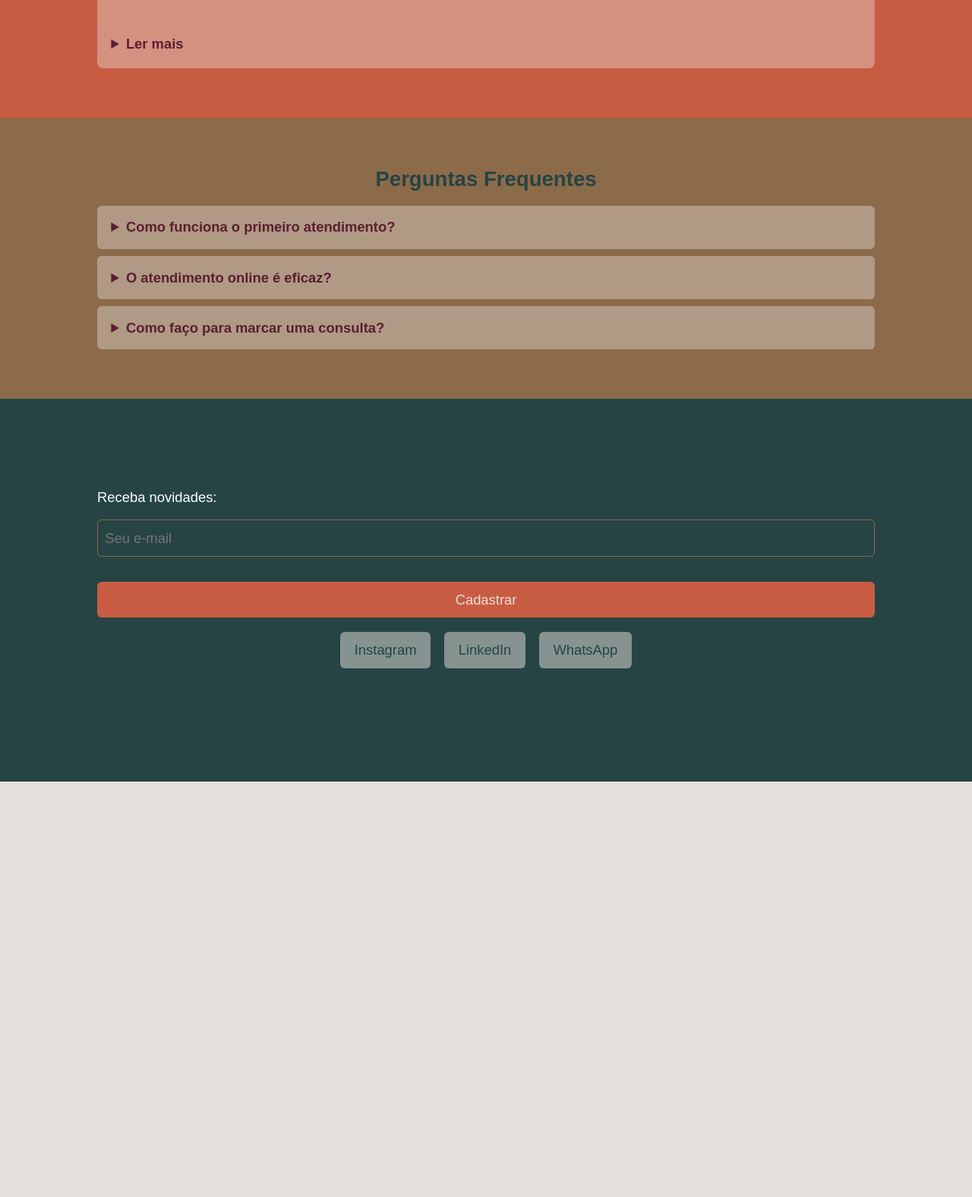
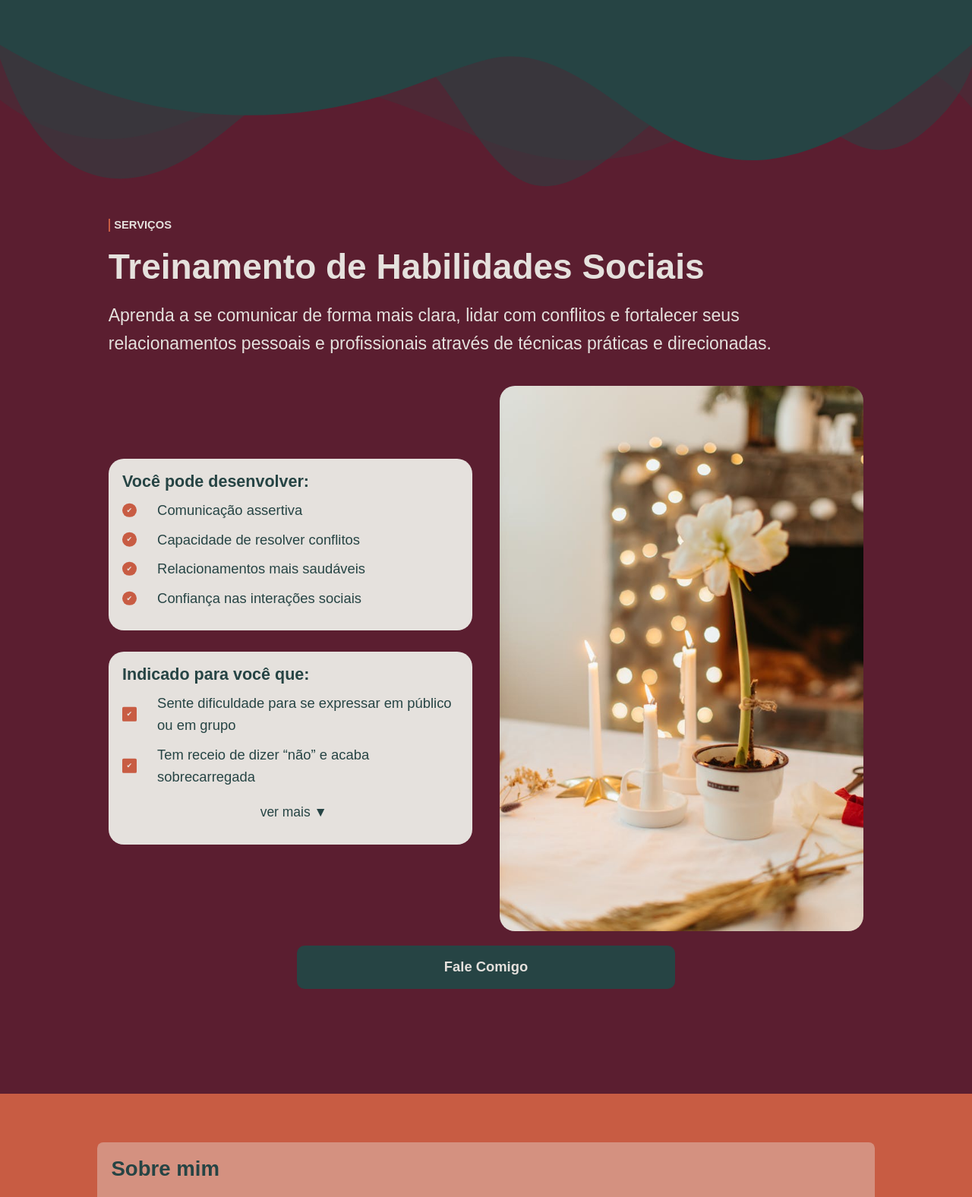
Before and after one commit to VictorMelkor/kamyllabalduino, a plain HTML site: page index.html in a window 1280 px wide. Shown: the part 2303-3879 px from the top of the page at 76% size. Before the commit the page ends 3332 px from the top, so only its background shows below. Drawn offline with Linux system fonts and the light colour scheme.

Commit message:
feat: seção serviços completa para revisão

```diff
--- a/assets/css/services.css
+++ b/assets/css/services.css
@@ -9,6 +9,17 @@
     padding: 4rem 1rem 6rem;
     padding-top: 6rem;
 }
+
+#servicos2 {
+    position: relative;
+    background-color: var(--color-wine);
+    color: var(--color-bg);
+    width: 100%;
+    padding: 4rem 1rem 6rem;
+    padding-top: 10rem;
+}
+
+
 
 .servicos-categoria {
     font-size: 0.8rem;
@@ -55,17 +66,31 @@
     gap: 1rem;
 }
 
+.servicos-direita img {
+    width: 100%;
+    height: auto;
+    max-width: 500px;
+    border-radius: 20px;
+    object-fit: cover; /* mantém proporção e corta excesso */
+}
+
 /* Mobile: botão antes da imagem */
-.services-buttons {
-    order: -1; /* botão sobe acima da imagem */
+.services-buttons,
+.services-buttons2 {
+    order: -1;
     width: 100%;
     display: flex;
     justify-content: center;
 }
 
-/* Imagem mantém order padrão (0) */
-.servicos-imagem {
-    order: 0;
+.services-buttons .cta-whatsapp {
+    background-color: var(--color-terra-cotta);
+
+}
+
+.services-buttons2 .cta-whatsapp {
+    background-color: var(--color-dark-teal);
+
 }
 
 /* Cards */
@@ -126,9 +151,6 @@
     border-radius: 10%;
 }
 
-.servicos-imagem {
-    order: 0;
-}
 /* =========================
    CARD COLAPSÁVEL MOBILE
 ========================= */
@@ -203,63 +225,52 @@
     transform: rotate(180deg);
 }
 
-/* =========================
-   BOTOES MOBILE
-========================= */
-.services-buttons .cta-whatsapp {
-    background-color: var(--color-terra-cotta);
-    margin-bottom: 1rem;
+.custom-shape-divider-top-1757465801 {
+    position: absolute;
+    top: 0;
+    left: 0;
+    width: 100%;
+    overflow: hidden;
+    line-height: 0;
 }
 
-    .services-buttons {
-    order: -1;
-    width: 100%;
-    display: flex;
-    justify-content: center;
-    }
+.custom-shape-divider-top-1757465801 svg {
+    position: relative;
+    display: block;
+    width: calc(300% + 1.3px);
+    height: 214px;
+}
+
+.custom-shape-divider-top-1757465801 .shape-fill {
+    fill: var(--color-dark-teal);
+}
 
 /* =========================
    MEDIA QUERIES
 ========================= */
 
-/* Tablets e acima 768px+ */
+/* Tablets 768px+ */
 @media (min-width: 768px) {
     .servicos-grid {
         display: grid;
-        grid-template-columns: 1fr 1fr; /* coluna esquerda: conteúdo, coluna direita: imagem + botão */
+        grid-template-columns: 1fr 1fr;
         gap: 2rem;
-        align-items: start;
-    }
-
-    .servicos-conteudo {
-        grid-column: 1;
-    }
-
-    /* Coluna direita: imagem + botão */
-    .servicos-direita {
-        grid-column: 2;
-        display: flex;
-        flex-direction: column; /* imagem acima do botão */
-        align-items: flex-end;
-        gap: 1rem;
+        align-items: center;
     }
 
     .servicos-direita img {
-        width: 100%;
         max-width: 400px;
-        border-radius: 20px;
     }
 
-    /* Botão centralizado abaixo da imagem */
     .services-buttons {
         justify-content: center;
         margin-top: 1.5rem;
         order: 1;
     }
 
-    .servicos-imagem {
-        order: 0;
-        max-width: 400px;
+    .services-buttons .cta-whatsapp,
+    .services-buttons2 .cta-whatsapp {
+        width: 90%;
     }
 }
 
@@ -277,14 +288,8 @@
         font-size: 1.125rem;
     }
 
-    .servicos-direita {
-        justify-content: center;
-    }
-
     .servicos-direita img {
-        width: 70%;
         max-width: 500px;
-        margin: auto auto;
     }
 }
 
@@ -299,6 +304,12 @@
     }
 
     .servicos-direita img {
+        width: 100%;
         max-width: 500px;
     }
+
+    .services-buttons .cta-whatsapp,
+    .services-buttons2 .cta-whatsapp {
+        width: 50%;
+    }
 }
--- a/index.html
+++ b/index.html
@@ -160,16 +160,11 @@
                         </article>
 
                         <article class="card card-grande collapsible-card">
-                            <!-- Título do card -->
                             <h3>Indicado para você que:</h3>
-
-                            <!-- Preview da lista: 2 itens visíveis + 1 parcialmente transparente -->
                             <ul class="services-preview">
                                 <li>Está se sentindo ansiosa, desmotivada ou sobrecarregada</li>
                                 <li>Vive em ciclos de autosabotagem ou repete padrões que trazem sofrimento</li>
                             </ul>
-
-                            <!-- Lista completa escondida inicialmente -->
                             <ul class="services-hidden">
                                 <li>Tem dificuldades nos relacionamentos (amorosos, familiares, sociais)</li>
                                 <li>Está passando por momentos de transição ou decisões importantes</li>
@@ -180,8 +175,6 @@
                                 <li>Quer se conhecer com profundidade e mudar com consistência</li>
                                 <li>Vive com Transtornos de Personalidade ou suspeita que possa ter</li>
                             </ul>
-
-                            <!-- Botão para expandir/colapsar -->
                             <button class="collapsible-toggle" aria-expanded="false">
                                 <span class="arrow"> ver mais ▼</span>
                             </button>
@@ -192,21 +185,103 @@
                     <div class="servicos-direita">
                         <div class="servicos-imagem">
                             <picture>
-                                <!-- Para desktop -->
-                                <source srcset="assets/images/services-desktop.jpg" media="(min-width: 1200px)">
-                                <!-- Para mobile (fallback) -->
+                                <source srcset="assets/images/services-desktop.jpg" media="(min-width: 2560px)">
                                 <img src="assets/images/services-mobile.jpg" alt="Imagem ilustrativa dos serviços">
                             </picture>
                         </div>
+                    </div>
+                </div>
 
-                        <div class="services-buttons flex flex-wrap gap-sm mt-md">
-                            <a href="https://wa.me/5585988209392" class="cta-whatsapp button" target="_blank">Fale
-                                Comigo</a>
+                <div class="services-buttons flex flex-wrap gap-sm mt-md">
+                    <a href="https://wa.me/5585988209392" class="cta-whatsapp button" target="_blank">Fale
+                        Comigo</a>
+                </div>
+            </div>
+        </section>
+
+        <section id="servicos2">
+            <!-- Shape divider -->
+            <div class="custom-shape-divider-top-1757465801">
+                <svg data-name="Layer 1" xmlns="http://www.w3.org/2000/svg" viewBox="0 0 1200 120"
+                    preserveAspectRatio="none">
+                    <path
+                        d="M0,0V46.29c47.79,22.2,103.59,32.17,158,28,70.36-5.37,136.33-33.31,206.8-37.5C438.64,32.43,512.34,53.67,583,72.05c69.27,18,138.3,24.88,209.4,13.08,36.15-6,69.85-17.84,104.45-29.34C989.49,25,1113-14.29,1200,52.47V0Z"
+                        opacity=".25" class="shape-fill"></path>
+                    <path
+                        d="M0,0V15.81C13,36.92,27.64,56.86,47.69,72.05,99.41,111.27,165,111,224.58,91.58c31.15-10.15,60.09-26.07,89.67-39.8,40.92-19,84.73-46,130.83-49.67,36.26-2.85,70.9,9.42,98.6,31.56,31.77,25.39,62.32,62,103.63,73,40.44,10.79,81.35-6.69,119.13-24.28s75.16-39,116.92-43.05c59.73-5.85,113.28,22.88,168.9,38.84,30.2,8.66,59,6.17,87.09-7.5,22.43-10.89,48-26.93,60.65-49.24V0Z"
+                        opacity=".5" class="shape-fill"></path>
+                    <path
+                        d="M0,0V5.63C149.93,59,314.09,71.32,475.83,42.57c43-7.64,84.23-20.12,127.61-26.46,59-8.63,112.48,12.24,165.56,35.4C827.93,77.22,886,95.24,951.2,90c86.53-7,172.46-45.71,248.8-84.81V0Z"
+                        class="shape-fill"></path>
+                </svg>
+            </div>
+
+            <div class="container mt-lg mb-lg">
+                <!-- Título e descrição -->
+                <h2 class="servicos-categoria">SERVIÇOS</h2>
+                <h2 class="servicos-titulo">Treinamento de Habilidades Sociais</h2>
+                <p class="servicos-descricao">
+                    Aprenda a se comunicar de forma mais clara, lidar com conflitos e fortalecer seus relacionamentos
+                    pessoais e profissionais através de técnicas práticas e direcionadas.
+                </p>
+
+                <!-- Grid de conteúdo -->
+                <div class="servicos-grid">
+                    <!-- Conteúdo e cards -->
+                    <div class="servicos-conteudo">
+                        <article class="card card-detalhes">
+                            <h3>Você pode desenvolver:</h3>
+                            <ul class="services-list">
+                                <li>Comunicação assertiva</li>
+                                <li>Capacidade de resolver conflitos</li>
+                                <li>Relacionamentos mais saudáveis</li>
+                                <li>Confiança nas interações sociais</li>
+                            </ul>
+                        </article>
+
+                        <article class="card card-grande collapsible-card">
+                            <h3>Indicado para você que:</h3>
+                            <ul class="services-preview">
+                                <li>Sente dificuldade para se expressar em público ou em grupo</li>
+                                <li>Tem receio de dizer “não” e acaba sobrecarregada</li>
+                            </ul>
+                            <ul class="services-hidden">
+                                <li>Enfrenta desafios em relacionamentos pessoais ou profissionais</li>
+                                <li>Deseja desenvolver empatia e escuta ativa</li>
+                                <li>Quer aumentar sua autoconfiança em situações sociais</li>
+                                <li>Precisa aprimorar a forma como lida com críticas e opiniões</li>
+                                <li>Busca melhorar o trabalho em equipe e a colaboração</li>
+                                <li>Quer se preparar para entrevistas, apresentações ou reuniões</li>
+                                <li>Sente que perde oportunidades por timidez ou insegurança</li>
+                                <li>Deseja construir relações mais equilibradas e respeitosas</li>
+                            </ul>
+                            <button class="collapsible-toggle" aria-expanded="false">
+                                <span class="arrow"> ver mais ▼</span>
+                            </button>
+                        </article>
+                    </div>
+
+
+
+
+                    <!-- Imagem e botão à direita -->
+                    <div class="servicos-direita">
+                        <div class="servicos-imagem">
+                            <picture>
+                                <source srcset="assets/images/services-desktop.jpg" media="(min-width: 2560px)">
+                                <img src="assets/images/services-mobile.jpg" alt="Imagem ilustrativa dos serviços">
+                            </picture>
                         </div>
                     </div>
                 </div>
+
+                <div class="services-buttons2 flex flex-wrap gap-sm mt-md">
+                    <a href="https://wa.me/5585988209392" class="cta-whatsapp button" target="_blank">Fale
+                        Comigo</a>
+                </div>
             </div>
         </section>
+
 
 
 
```
